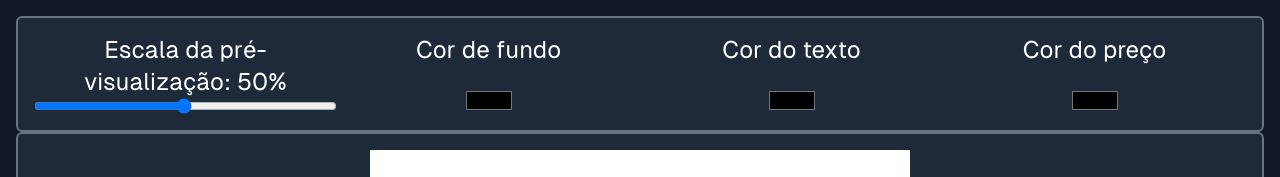
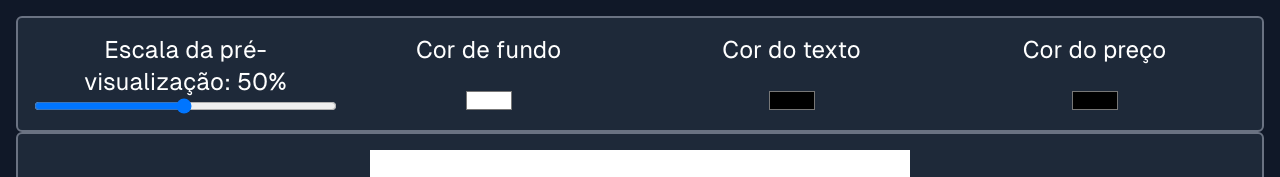
Before and after one commit to Daniel-GM/Gerador-Promocional, a React (Vite) app: page / in a window 1280 px wide. Both pictures are taken after a click on the button "Gerar Imagem". Shown: the top 177 px of the page. Built offline with nearby package versions, Linux system fonts and the light colour scheme; no server answers.

Commit message:
melhoria visual dos input:color

```diff
--- a/src/assets/components/InputColor.jsx
+++ b/src/assets/components/InputColor.jsx
@@ -1,4 +1,4 @@
-const InputColor = ({ label = '', setInput }) => {
+const InputColor = ({ label = '', value, setInput }) => {
   return (
     <div className="flex flex-col gap-0 justify-between h-full">
       <label className="text-white text-2xl">{label}</label>
@@ -6,6 +6,7 @@ const InputColor = ({ label = '', setInput }) => {
         <input
           type="color"
           className=""
+          value={value}
           onChange={(e) => setInput(e.target.value)}
         />
       </div>
--- a/src/screens/CreateSale.jsx
+++ b/src/screens/CreateSale.jsx
@@ -56,9 +56,9 @@ const CreateSale = ({ setStage }) => {
       <Container>
         <ContentCard className={'grid grid-cols-4'}>
           <InputRange value={scale} setValue={setScale} step={0.01} min={0.01} max={1} mode={'%'} label={`Escala da pré-visualização: ${(scale * 100).toFixed(0)}`} />
-          <InputColor label={'Cor de fundo'} setInput={setBgColor} />
-          <InputColor label={'Cor do texto'} setInput={setTextColor} />
-          <InputColor label={'Cor do preço'} setInput={setPriceColor} />
+          <InputColor label={'Cor de fundo'} value={bgColor} setInput={setBgColor} />
+          <InputColor label={'Cor do texto'} value={textColor} setInput={setTextColor} />
+          <InputColor label={'Cor do preço'} value={priceColor} setInput={setPriceColor} />
         </ContentCard>
 
         <ContentCard className="h-full">
```
